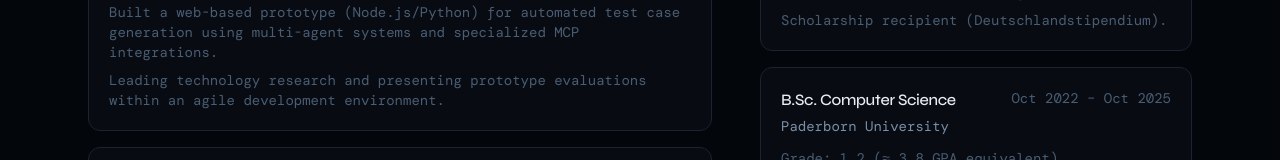
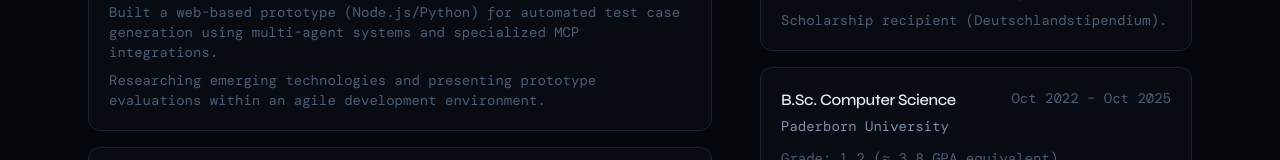
Before and after one commit to Tobitap04/portfolio-website, a Next.js app: page / in a window 1280 px wide. Shown: the part 3504-3664 px from the top of the page. Built offline with nearby package versions, Linux system fonts and the light colour scheme; a web font is replaced by a local one.

Commit message:
refactor: update experience description to reflect research-focused role responsibilities

```diff
--- a/data/experience.ts
+++ b/data/experience.ts
@@ -17,7 +17,7 @@ export const experience: ExperienceEntry[] = [
     description: [
       "Developing AI-powered software and tooling for the automotive and aerospace industries in the Research & Pre-Development team.",
       "Built a web-based prototype (Node.js/Python) for automated test case generation using multi-agent systems and specialized MCP integrations.",
-      "Leading technology research and presenting prototype evaluations within an agile development environment.",
+      "Researching emerging technologies and presenting prototype evaluations within an agile development environment.",
     ],
   },
   {
```
